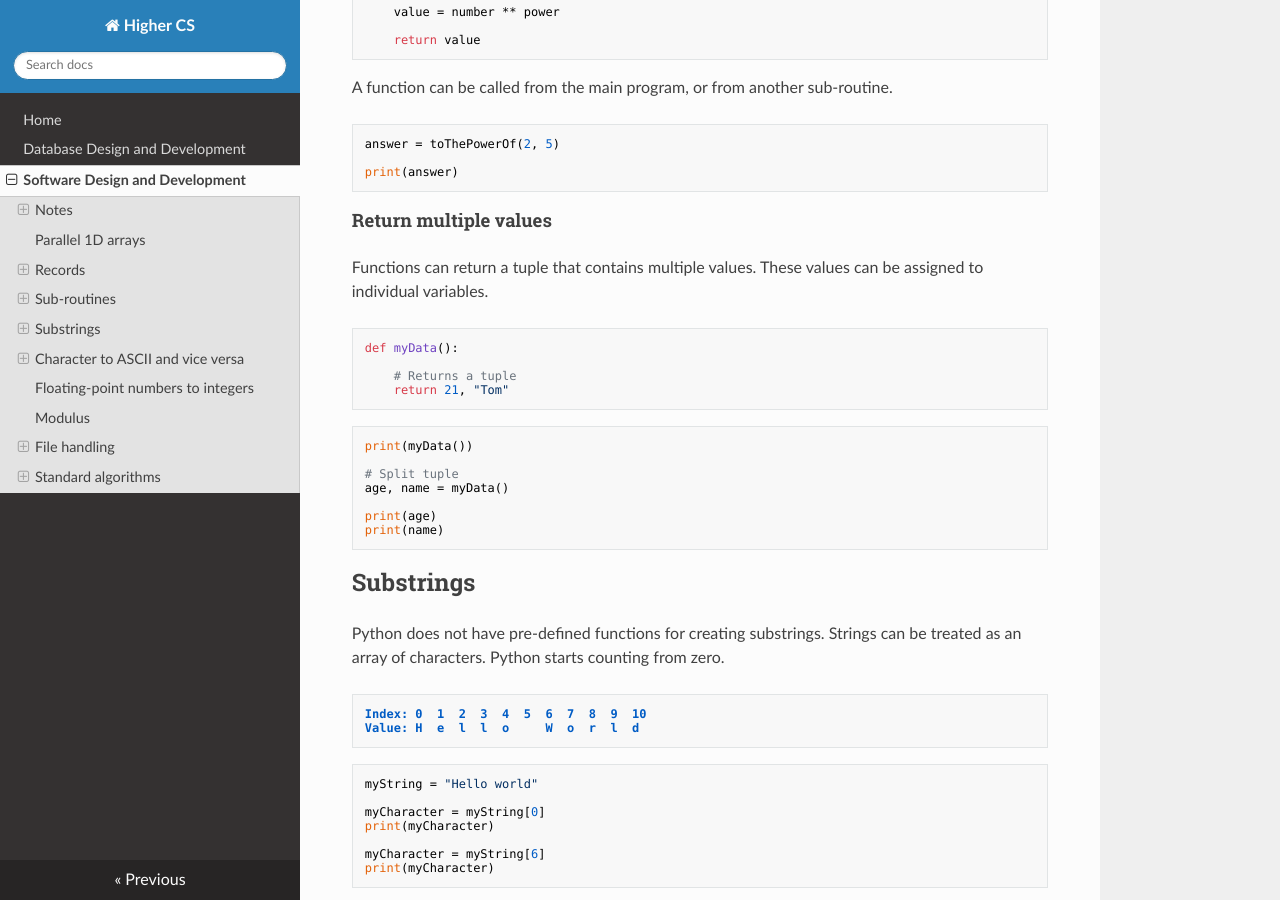
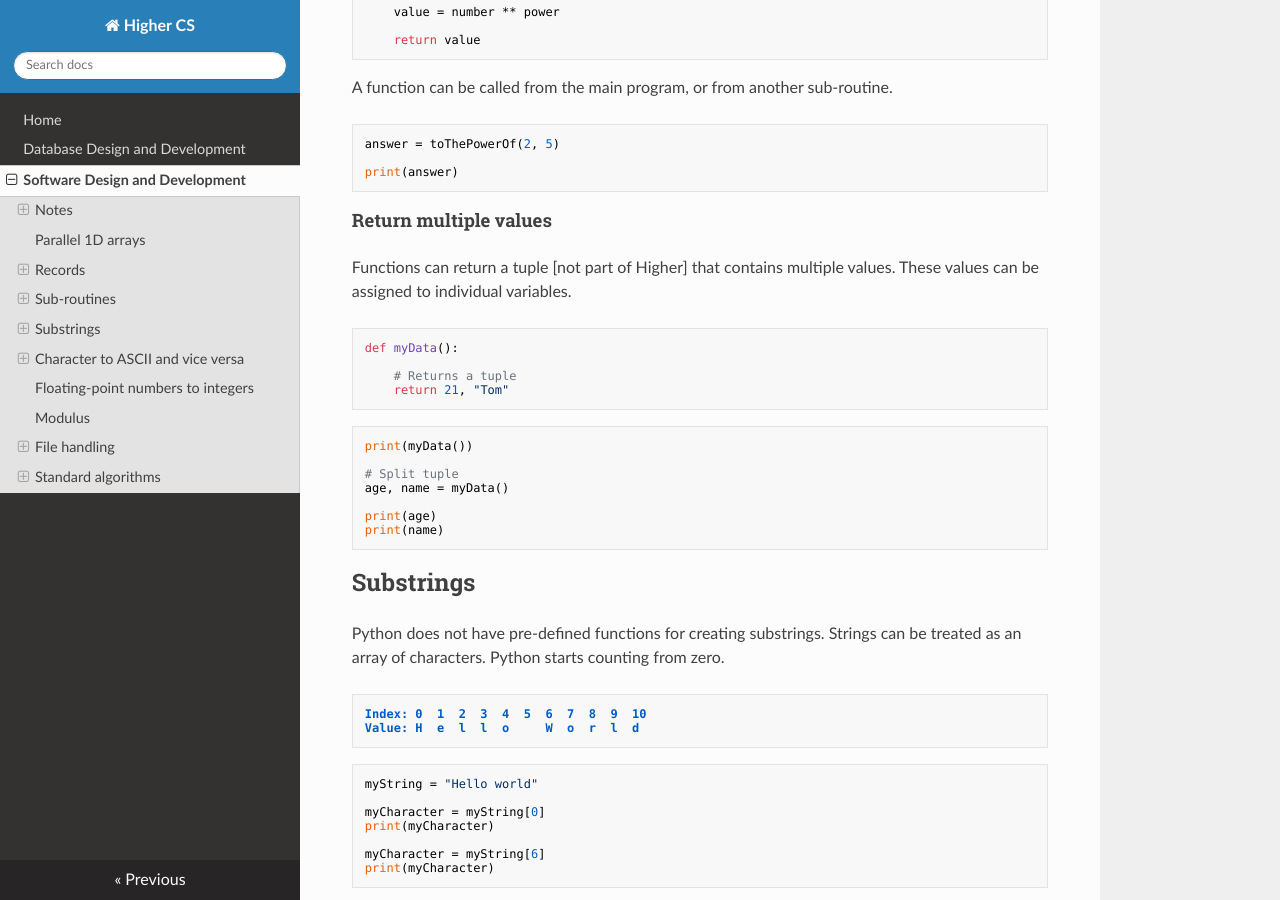
Before and after one commit to MrFriendCS/H-CS, an MkDocs documentation site: the page built from docs/H-CS-SDD.md, in a window 1280 px wide and 900 px high, scrolled down 2794 px. Built offline with MkDocs 1.6.1, drawn with Linux system fonts in a browser that asks for light colours; nearby versions of some CDN libraries; part of the change alters nothing that is shown.

Commit message:
docs/H-CS-SDD.md updated from https://stackedit.io/

````diff
--- a/docs/H-CS-SDD.md
+++ b/docs/H-CS-SDD.md
@@ -149,7 +149,7 @@ print(answer)
 
 #### Return multiple values
 
-Functions can return a tuple that contains multiple values.  These values can be assigned to individual variables.
+Functions can return a tuple [not part of Higher] that contains multiple values.  These values can be assigned to individual variables.
 
 ``` python
 def myData():
@@ -552,6 +552,6 @@ for index in range(len(names)):
 print("Found " + str(count) + " occurence(s)")
 ```
 <!--stackedit_data:
-eyJoaXN0b3J5IjpbLTE1NzkzNjc4OTYsMTQzMDMzMzYxMSwxOT
-MxOTA0MzQsMTY4NDk4MzI3NF19
+eyJoaXN0b3J5IjpbMjAzNTg0OTg3NiwtMTU3OTM2Nzg5NiwxND
+MwMzMzNjExLDE5MzE5MDQzNCwxNjg0OTgzMjc0XX0=
 -->
````
